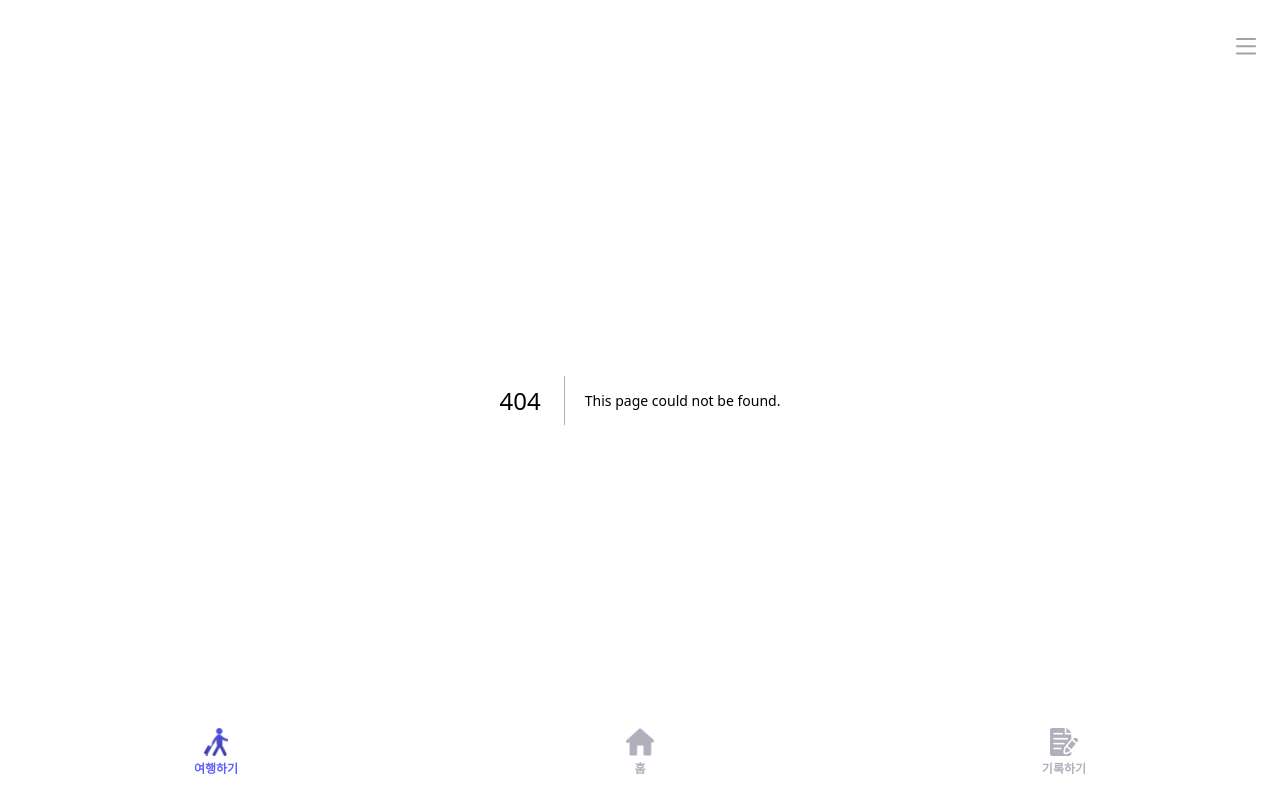
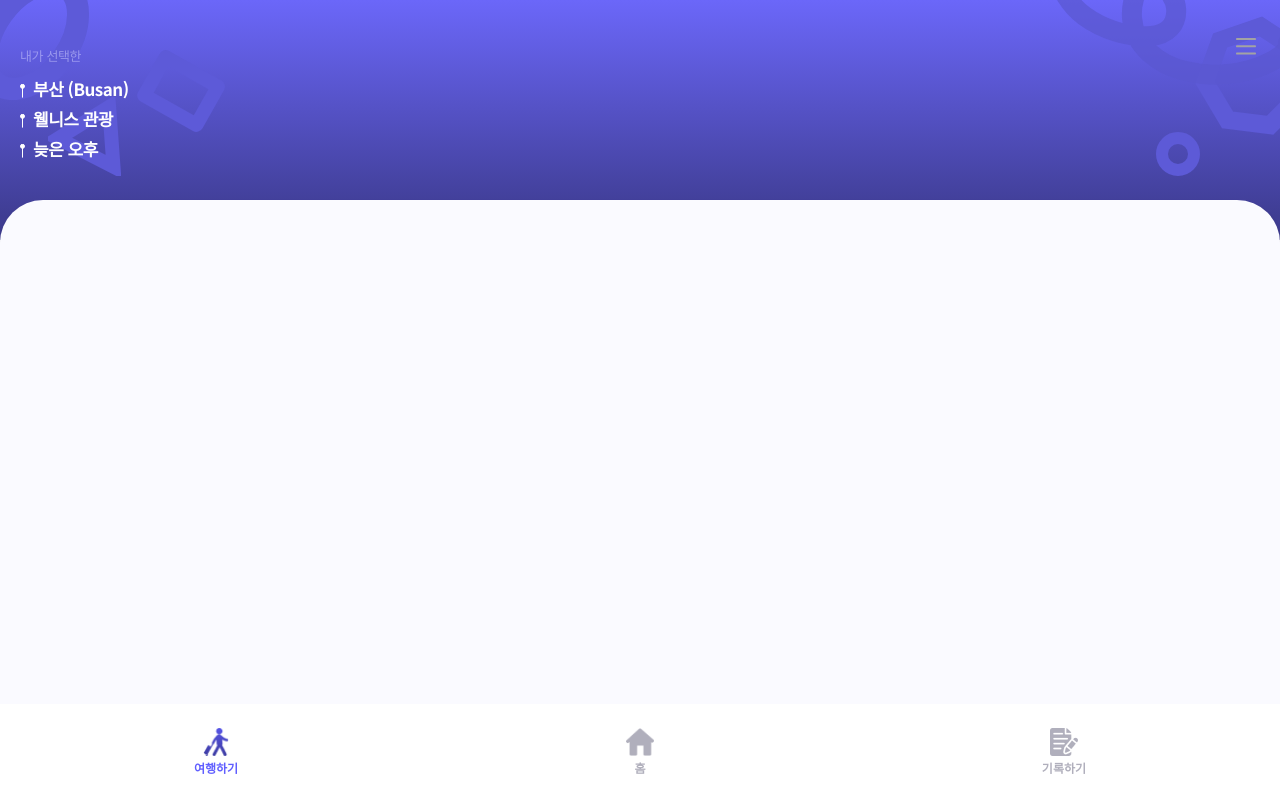
Before and after one commit to BTS-Busan-Trip-Supporter/front-end, a Next.js app: page /travel/auto in a window 1280 px wide. Before the commit this address had no page. Built offline with nearby package versions, Linux system fonts and the light colour scheme.

Commit message:
feat: Add Travel Components

```diff
--- a/src/app/pages/index.ts
+++ b/src/app/pages/index.ts
@@ -1,2 +1,3 @@
 export * from './login-page';
 export * from './my-page';
+export * from './travel-auto-page';
--- /dev/null
+++ b/src/app/pages/travel-auto-page.tsx
@@ -0,0 +1,16 @@
+'use client';
+
+import { Travel } from '@/components';
+
+const Contents = {
+  choiceList: {
+    where: '부산 (Busan)',
+    what: '웰니스 관광',
+    when: '늦은 오후',
+  },
+  childNode: <></>,
+};
+
+export function TravelAutoPage() {
+  return <Travel contents={Contents} />;
+}
--- /dev/null
+++ b/src/app/travel/auto/page.tsx
@@ -0,0 +1,5 @@
+import { TravelAutoPage } from '@/app/pages';
+
+export default function Login() {
+  return <TravelAutoPage />;
+}
--- a/src/components/NavigationBar.tsx
+++ b/src/components/NavigationBar.tsx
@@ -80,6 +80,7 @@ const styles = {
     position: fixed;
     bottom: 0;
     background-color: white;
+    z-index: 99999;
   `,
 
   menu: styled.span<NavProps>`
--- /dev/null
+++ b/src/components/Travel.tsx
@@ -0,0 +1,24 @@
+'use client';
+
+import { ReactNode } from 'react';
+
+import { ContentsCard } from '@/components/travel/ContentsCard';
+import { PuppleBackground } from '@/components/travel/PuppleBackground';
+
+interface TravelComponentProps {
+  choiceList: {
+    where?: string;
+    what?: string;
+    when?: string;
+  };
+  childNode: ReactNode;
+}
+
+export function Travel({ contents }: { contents: TravelComponentProps }) {
+  return (
+    <>
+      <PuppleBackground choiceList={contents.choiceList} />
+      <ContentsCard child={contents.childNode} />
+    </>
+  );
+}
--- a/src/components/index.ts
+++ b/src/components/index.ts
@@ -1,3 +1,4 @@
 export * from './NavigationBar';
 export * from './Header';
 export * from './Background';
+export * from './Travel';
--- /dev/null
+++ b/src/components/travel/ContentsCard.tsx
@@ -0,0 +1,25 @@
+'use client';
+
+import styled from '@emotion/styled';
+import { ReactNode } from 'react';
+
+export function ContentsCard({ child }: { child: ReactNode }) {
+  return <styles.container>{child}</styles.container>;
+}
+
+const styles = {
+  container: styled.div`
+    width: 100%;
+    min-height: 75%;
+    border-radius: 2.6875rem;
+    background: #fafaff;
+    box-shadow: 0px 4px 4px 0px rgba(0, 0, 0, 0.25);
+    position: absolute;
+    bottom: 0;
+
+    display: flex;
+    padding: 1.25rem;
+    align-items: center;
+    justify-content: center;
+  `,
+};
--- /dev/null
+++ b/src/components/travel/index.ts
@@ -0,0 +1,2 @@
+export * from './PuppleBackground';
+export * from './ContentsCard';
```
Also changed, not shown: public/bars-white.svg (added).
